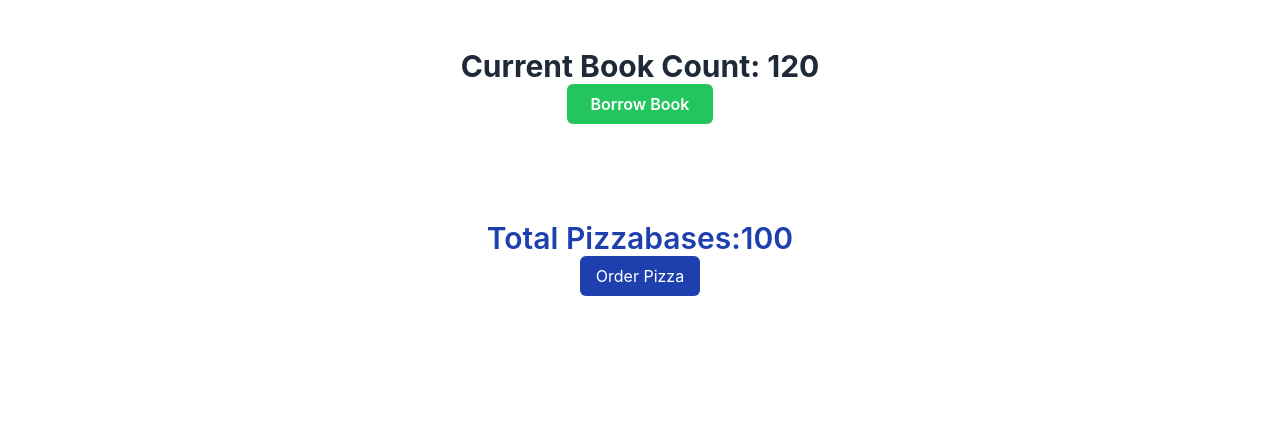
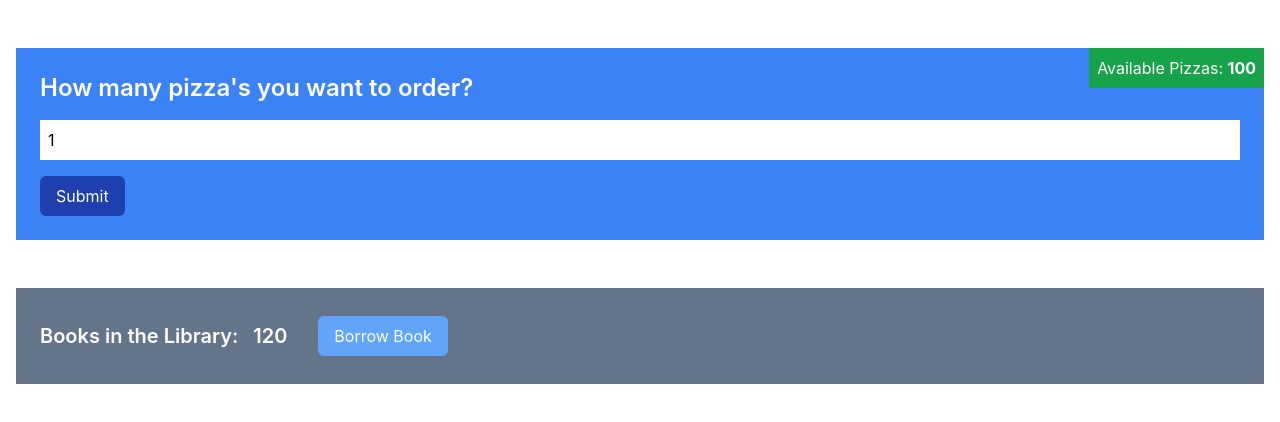
Before and after one commit to emmeiwhite/react-redux-old-days, a React (Create React App) app: page / in a window 1280 px wide. Shown: the top 422 px of the page. Built offline with nearby package versions, Linux system fonts and the light colour scheme.

Commit message:
react-redux-3.1 payload and reducer handling it ...

```diff
--- a/src/App.js
+++ b/src/App.js
@@ -3,13 +3,16 @@ import { Provider } from 'react-redux'
 
 import BookContainer from './components/BookContainer'
 import Pizza from './components/Pizza'
+import CustomerForm from './components/CustomerForm'
 
 function App() {
   return (
-    <div className="app">
+    <div className="container m-auto px-4">
       <Provider store={store}>
+        {/* <Pizza /> */}
+        <CustomerForm />
+
         <BookContainer />
-        <Pizza />
       </Provider>
     </div>
   )
--- a/src/components/BookContainer.js
+++ b/src/components/BookContainer.js
@@ -8,11 +8,17 @@ const BookContainer = props => {
   // Get dispatch function
   const dispatch = useDispatch()
   return (
-    <div className="p-12 text-center">
-      <h1 className="text-3xl font-bold text-gray-800">Current Book Count: {booksCount} </h1>
+    <div className="flex gap-4 mt-12 bg-slate-500 p-4">
+      <h1 className="text-xl font-semibold text-white inline-flex p-2 gap-2 items-center justify-center">
+        Books in the Library:{' '}
+        <span className="block rounded-md  text-white w-12 h-12  grid place-items-center">
+          {' '}
+          {booksCount}{' '}
+        </span>
+      </h1>
       <button
         onClick={() => dispatch(borrow_book())}
-        className="px-6 py-2 font-semibold text-white rounded-md bg-green-500 hover:bg-green-700  transition duration-200">
+        className="bg-blue-400 block text-white px-4 py-2 rounded-md hover:bg-blue-600 transition duration-300 self-center">
         Borrow Book
       </button>
     </div>
--- /dev/null
+++ b/src/components/CustomerForm.js
@@ -0,0 +1,46 @@
+import { useState } from 'react'
+import { useDispatch, useSelector } from 'react-redux'
+import { order_pizza } from '../redux-library/pizzaActions'
+
+const CustomerForm = () => {
+  const [pizzaCount, setPizzaCount] = useState(1)
+  const totalPizzas = useSelector(state => state.pizzas.pizzaBase)
+  const dispatch = useDispatch()
+
+  function handleSubmit(e) {
+    e.preventDefault()
+
+    if (totalPizzas - pizzaCount < 0) {
+      alert('Enter amount of pizza as per availability')
+    }
+    dispatch(order_pizza(pizzaCount))
+    // As soon as the user submits number, we need to take the number to the reducer
+    // And to take the number to the reducer, we need action with payload
+  }
+  return (
+    <article className="p-6 bg-blue-500 mt-12 relative">
+      <div className="absolute top-0 right-0 p-2 bg-green-600 text-white">
+        Available Pizzas: <span className="font-bold">{totalPizzas}</span>
+      </div>
+      <h2 className="text-white text-2xl font-semibold mb-4">
+        How many pizza's you want to order?
+      </h2>
+      <form onSubmit={handleSubmit}>
+        <input
+          type="number"
+          onChange={e => setPizzaCount(e.target.value)}
+          placeholder="Enter number of pizzas"
+          value={pizzaCount}
+          className="w-full p-2 "
+          min={1}
+        />
+        <button
+          type="submit"
+          className="bg-primary block mt-4 text-white px-4 py-2 rounded-md bg-blue-900 hover:bg-blue-700 transition duration-300">
+          Submit
+        </button>
+      </form>
+    </article>
+  )
+}
+export default CustomerForm
--- a/src/components/Pizza.js
+++ b/src/components/Pizza.js
@@ -5,10 +5,15 @@ const Pizza = () => {
   const pizzas = useSelector(state => state.pizzas.pizzaBase)
   const dispatch = useDispatch()
   return (
-    <div className="p-12 text-center">
-      <h1 className="text-3xl font-semibold text-primary ">Total Pizzabases:{pizzas}</h1>
+    <div className="">
+      <h1 className="text-2xl font-semibold text-white inline-flex ga-4 bg-blue-500 p-4  items-center justify-center">
+        Total Pizzabases:
+        <span className="block rounded-md  text-white w-12 h-12  grid place-items-center">
+          {pizzas}
+        </span>
+      </h1>
       <button
-        className="bg-primary text-white px-4 py-2 rounded-md bg-blue-500 hover:bg-blue-700 transition duration-200"
+        className="bg-primary block text-white px-4 py-2 rounded-md bg-blue-500 hover:bg-blue-700 transition duration-200"
         onClick={() => dispatch(order_pizza())}>
         Order Pizza
       </button>
--- a/src/redux-library/pizzaActions.js
+++ b/src/redux-library/pizzaActions.js
@@ -1,7 +1,8 @@
 import { ORDER_PIZZA } from './actionTypes'
 
-export const order_pizza = () => {
+export const order_pizza = pizzaOrder => {
   return {
-    type: ORDER_PIZZA
+    type: ORDER_PIZZA,
+    payload: pizzaOrder
   }
 }
--- a/src/redux-library/pizzaReducer.js
+++ b/src/redux-library/pizzaReducer.js
@@ -5,8 +5,9 @@ const initialState = {
 }
 
 const pizzaReducer = (state = initialState, action) => {
+  // action now has a payload attached to order specific number of pizzas
   if (action.type === ORDER_PIZZA) {
-    return { ...state, pizzaBase: state.pizzaBase - 1 }
+    return { ...state, pizzaBase: state.pizzaBase - action.payload }
   }
   return state
 }
```
